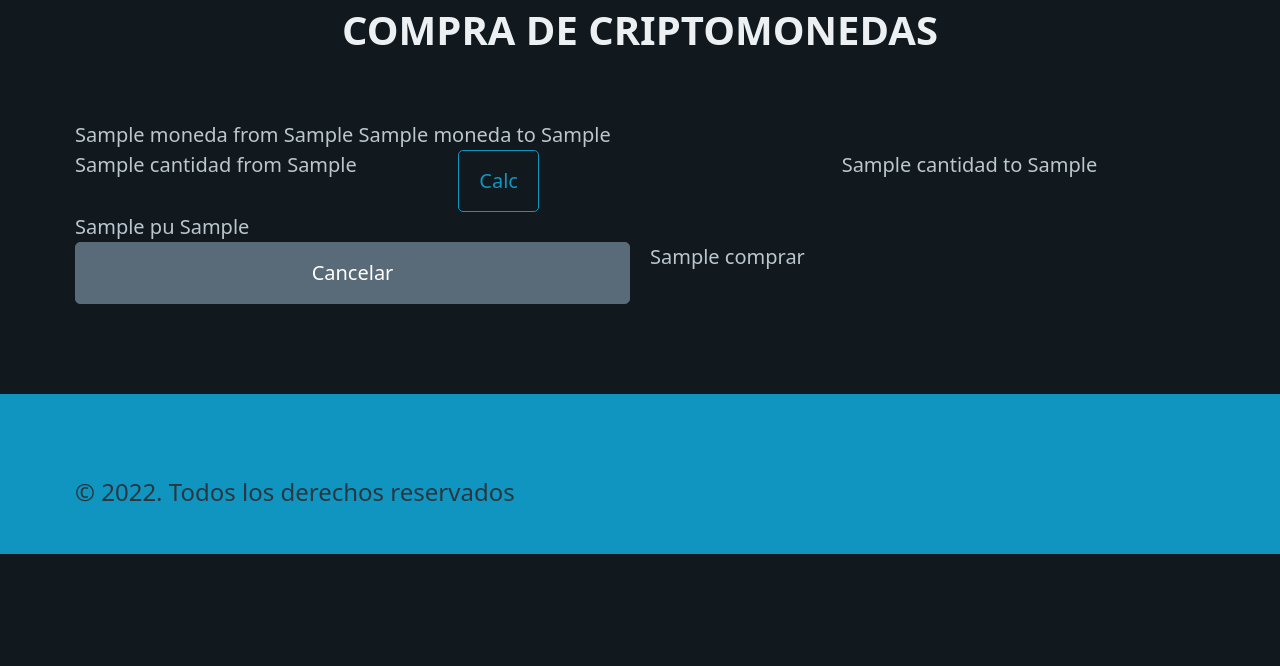
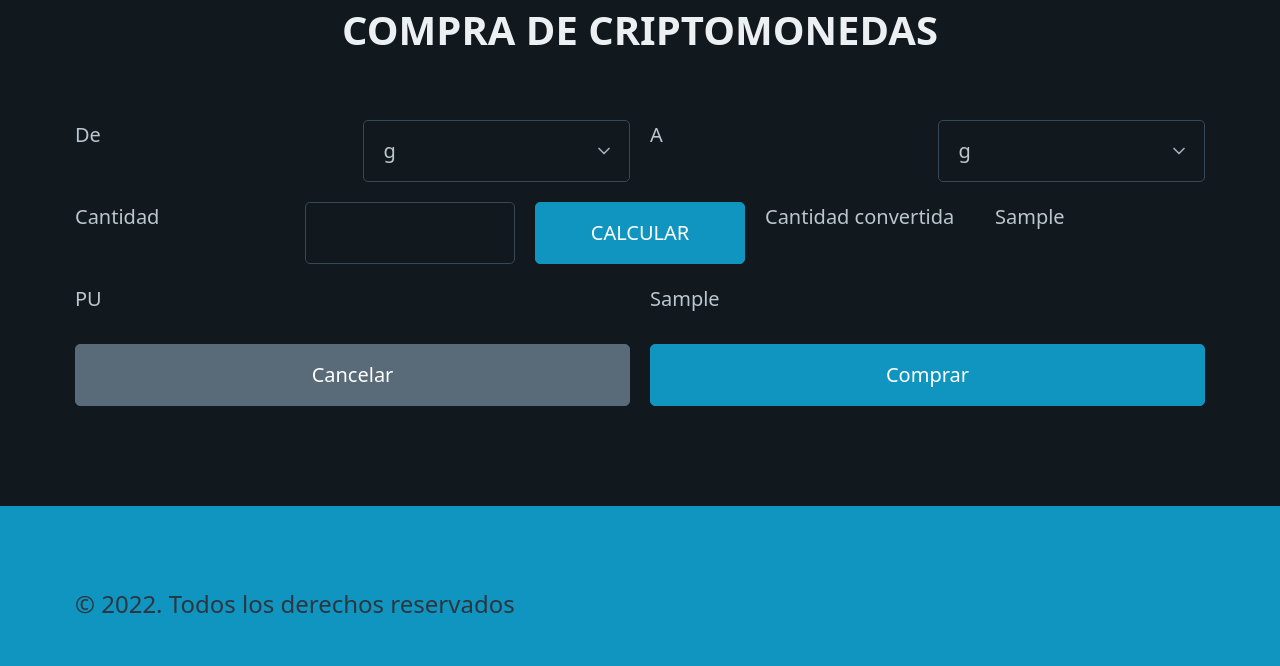
Before and after one commit to AbelPerezCollado/MyCrypto-Proyecto-Keepcoding, a Flask app: template balance/templates/compra.html in a window 1280 px wide. Shown: the part 238-904 px from the top of the page. Before the commit the page ends 792 px from the top, so only its background shows below. Run offline with Flask 2, Linux system fonts and the light colour scheme; the template is opened without the code that fills it: values that come from a table or form of the project are taken from there, most other values are stand-ins (such as "Sample title", 1, 10 or a date in 2020).

Commit message:
Botón calcular,cantidad convertida y PU

```diff
--- a/balance/routes.py
+++ b/balance/routes.py
@@ -1,15 +1,17 @@
 import sqlite3
-from flask import redirect, render_template, flash,request
+from flask import redirect, render_template, flash,request, url_for
 from balance import app
 from balance.models import ConsultasSql, ValorCriptoMonedas
 from formularios import ComprasForm, EstadoForm
+
+
 
 @app.route("/")
 def inicio():
     db = ConsultasSql()
     try:
         datos = db.select_movimientos()
-        print(datos)
+
         if len(datos):
             return render_template("movimientos.html",clase_inicio = "disabled-link",movimientos = datos)
         else:
@@ -20,13 +22,62 @@ def inicio():
         return render_template("movimientos.html",clase_inicio = "disabled-link",movimientos = '')
 
 
-@app.route("/compra")
-def purchase():
-    form = ComprasForm()
-    return render_template("compra.html",clase_compra = "disabled-link",formulario = form )
+@app.route("/compra",methods= ["GET","POST"])
+def compra():
+    form = ComprasForm(request.form)
+
+    if request.method == "GET":
+
+        return render_template("compra.html",clase_compra = "disabled-link",formulario = form )
+
+    elif request.method == "POST":
+        if form.validate():
+            if form.calcular.data:
+
+                llamada_api = ValorCriptoMonedas(form.moneda_from.data,form.moneda_to.data)
+                cantidad_convertida = llamada_api.obtener_cantidad_to(form.cantidad_from.data)
+                pu = float(form.cantidad_from.data) / cantidad_convertida #No se si es mejor que lo procese models
+                form.cantidad_convertida.data = cantidad_convertida
+                form.cantidad_convertida._value = cantidad_convertida
+                form.pu.data = pu
+                form.pu._value = pu
+                return render_template("compra.html",clase_compra = "disabled-link",formulario = form,
+                                        cantidad_convertida = round(cantidad_convertida,2), pu = round(pu,2)  )
+            elif form.comprar.data:
+                #1.recupero todos los campos
+                llamada_api = ValorCriptoMonedas(form.moneda_from.data,form.moneda_to.data)
+                form.cantidad_convertida.data = llamada_api.obtener_cantidad_to(form.cantidad_from.data)
+                pu = float(form.cantidad_from.data) / form.cantidad_convertida.data
+                lista_datos = (str(form.fecha),str(form.hora),form.moneda_from.data,form.cantidad_from.data,
+                               form.moneda_to.data,form.cantidad_convertida.data)
+                print(lista_datos)
+                #2.Hago el insert
+                db = ConsultasSql()
+                pass
+        else:
+
+            return render_template("compra.html",clase_compra = "disabled-link",formulario = form)
+
 
 
 @app.route("/estado")
 def status():
     form = EstadoForm()
     return render_template("estado.html",clase_estado = "disabled-link",formulario = form)
+
+
+@app.route("/api",methods=["GET","POST"])
+def consultaApi():
+
+    form = ComprasForm()
+
+
+    '''
+    llamada_api = ValorCriptoMonedas(form.moneda_from.data,form.moneda_to.data)
+    print(llamada_api.obtener_cantidad_to(form.cantidad_from.data))
+    form.cantidad_to.data = llamada_api.obtener_cantidad_to(form.cantidad_from.data)
+    '''
+    cantidad_prueba = 127.50
+
+    form.cantidad_to = cantidad_prueba
+    return redirect("/compra")
--- a/balance/static/css/style.css
+++ b/balance/static/css/style.css
@@ -18,7 +18,7 @@ header, footer {
 }
 footer {
     width: calc(100% - 50px);
-    position:fixed;
+
     bottom: var(--separacion-defecto);
 }
 .error-msgs {
@@ -40,6 +40,8 @@ footer {
 
 
 }
+
+
 
 .boton {
     text-align: right;
@@ -74,3 +76,9 @@ div.container {
 div.boton-volver {
     text-align: right;
 }
+
+p.error {
+    color:red;
+    margin-left: 364px;
+    margin-top: -15px;
+}
--- a/balance/templates/compra.html
+++ b/balance/templates/compra.html
@@ -15,21 +15,46 @@
             {{formulario.moneda_to.label()}}
             {{formulario.moneda_to()}}
         </div>
+            {% if formulario.moneda_from.errors %}
+                {% for error in formulario.moneda_from.errors %}
+                    <p class = "error">{{error}}</p>
+                {% endfor %}
+            {% endif %}
+
+
+
+            {% if formulario.moneda_to.errors %}
+                {% for error in formulario.moneda_to.errors %}
+                    <p class = "error">{{error}}</p>
+                {% endfor %}
+            {% endif %}
 
         <div class="grid">
             {{formulario.cantidad_from.label()}}
             {{formulario.cantidad_from()}}
             <div class="boton-calcular">
-            <a href="#" role="button" class="outline">Calc</a>
+
+            {{formulario.calcular()}}
+
+
+
+
+
             </div>
-            {{formulario.cantidad_to.label()}}
-            {{formulario.cantidad_to()}}
+            <p> Cantidad convertida </p>
+            <p class="cantidad_convertida">{{cantidad_convertida}}</p>
+        </div>
+        {% if formulario.cantidad_from.errors %}
+                {% for error in formulario.cantidad_from.errors %}
+                    <p class = "error">{{error}}</p>
+                {% endfor %}
+            {% endif %}
+
+        <div class="grid">
+            <p> PU</p>
+            <p class="PU">{{pu}}</p>
         </div>
 
-        <div class="grid">
-            {{formulario.pu.label()}}
-            {{formulario.pu()}}
-        </div>
 
 
 
--- a/formularios.py
+++ b/formularios.py
@@ -1,30 +1,43 @@
+from curses.ascii import isdigit
 from datetime import datetime
-from xml.dom import ValidationErr
+from email import message
 from flask_wtf import FlaskForm
 from wtforms   import DateTimeField,StringField,SelectField,FloatField,SubmitField,DateField,TimeField
-from wtforms.validators import DataRequired,Length,NumberRange
+from wtforms.validators import DataRequired,Length,NumberRange,InputRequired,ValidationError
+from wtforms.widgets import Select
 from datetime import datetime
 
 from config import MONEDAS
 now = datetime.now()
 
+def validar_cantidad_from(form,cantidad_from):
+    try:
+        float(cantidad_from.data)
+    except:
+        raise ValidationError("La cantidad debe ser un número")
+
+
+
+def validar_moneda(form,field):
+    if field.data == form.moneda_from.data:
+        raise ValidationError("Debes elegir tipos de monedas distintos")
+
+
 class ComprasForm(FlaskForm):
-    moneda_from = SelectField('De', choices= MONEDAS)
-    moneda_to = SelectField('A', choices= MONEDAS)
+    moneda_from = SelectField('De', choices= MONEDAS, validators=[DataRequired()])
+    moneda_to = SelectField('A', choices= MONEDAS,validators=[DataRequired(),validar_moneda])
 
-    cantidad_from = FloatField("Cantidad",validators=[DataRequired(),
-                    NumberRange(message="Debe ser una cantidad positiva",min=0.01)])
+    cantidad_from = FloatField("Cantidad",validators=[DataRequired(),validar_cantidad_from,
+                    NumberRange(min=0.00001,max = 99999999,message = "La cantidad debe ser un número positivo")])
 
-    cantidad_to = FloatField("Cambio",validators=[DataRequired(),
-                NumberRange(message="Debe ser una cantidad positiva",min=0.01)],render_kw={'readonly':True})
-
-    pu =FloatField("Total",validators=[DataRequired(),
-        NumberRange(message="Debe ser una cantidad positiva",min=0.01)],render_kw={'readonly':True})
+    cantidad_convertida =  FloatField()
+    pu = FloatField()
 
     fecha = now.date()
     hora = now.time()
 
 
+    calcular = SubmitField("CALCULAR")
     comprar = SubmitField("Comprar")
 
 
```
Also changed, not shown: balance/models.py (+26 -4 lines).
